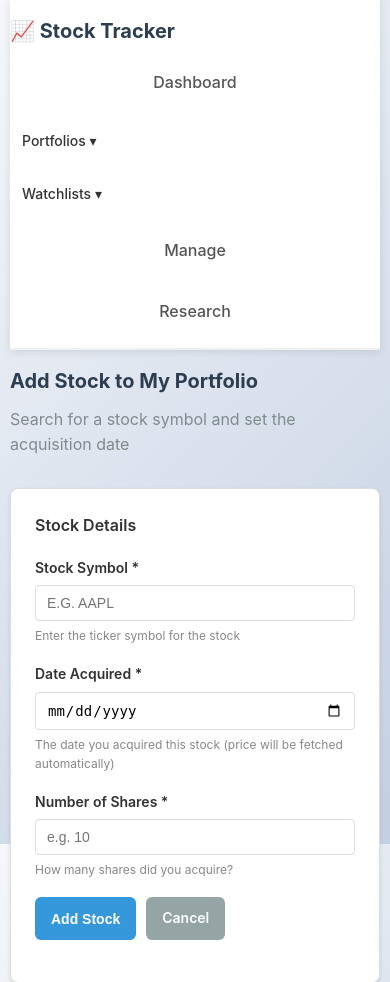
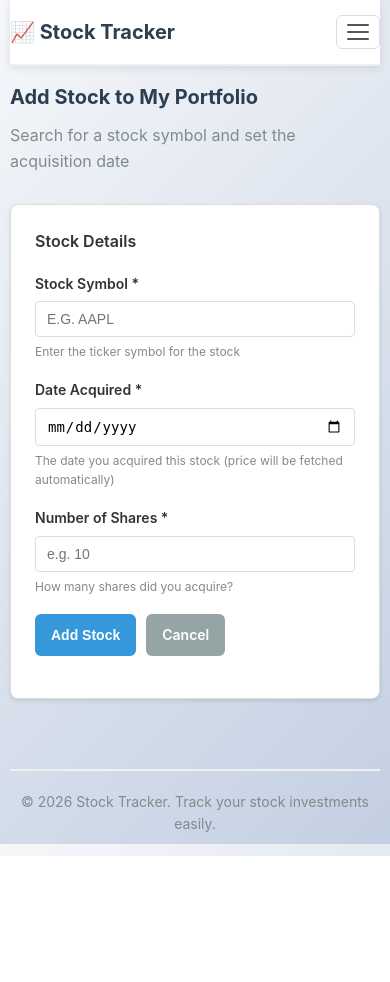
Before and after one commit to qchrisd/Stock-Tracker, a Flask app: page /portfolio/1/add in a window 390 px wide. Shown: the top 982 px of the page. After the commit the page ends 856 px from the top, so only its background shows below. Run offline with Flask 3, Linux system fonts and the light colour scheme; data comes from the database, SQL or seed files in the repository.

Commit message:
Changes mobile navbar to a hamburger menu

```diff
--- a/app/static/style.css
+++ b/app/static/style.css
@@ -50,6 +50,42 @@ header {
     gap: 20px;
     align-items: center;
     flex-wrap: wrap;
+}
+
+/* Hamburger button — hidden on desktop */
+.hamburger {
+    display: none;
+    flex-direction: column;
+    justify-content: center;
+    gap: 5px;
+    background: none;
+    border: 1px solid #ddd;
+    border-radius: 6px;
+    padding: 8px 10px;
+    cursor: pointer;
+    flex-shrink: 0;
+}
+
+.hamburger span {
+    display: block;
+    width: 22px;
+    height: 2px;
+    background: #555;
+    border-radius: 2px;
+    transition: transform 0.25s ease, opacity 0.25s ease;
+    transform-origin: center;
+}
+
+.hamburger.is-open span:nth-child(1) { transform: translateY(7px) rotate(45deg); }
+.hamburger.is-open span:nth-child(2) { opacity: 0; }
+.hamburger.is-open span:nth-child(3) { transform: translateY(-7px) rotate(-45deg); }
+
+/* Header top row (logo + hamburger) */
+.header-top {
+    display: flex;
+    align-items: center;
+    justify-content: space-between;
+    margin-bottom: 15px;
 }
 
 .nav-link {
@@ -874,11 +910,29 @@ footer {
 
     .logo {
         font-size: 24px;
+        margin-bottom: 0;
+    }
+
+    .header-top {
+        margin-bottom: 0;
+    }
+
+    .hamburger {
+        display: flex;
     }
 
     .navbar {
+        display: none;
         flex-direction: column;
         align-items: stretch;
+        gap: 4px;
+        padding: 12px 0 8px;
+        border-top: 1px solid #f0f0f0;
+        margin-top: 12px;
+    }
+
+    .navbar.nav-open {
+        display: flex;
     }
 
     .tabs {
@@ -924,7 +978,7 @@ footer {
     }
 
     .nav-link {
-        text-align: center;
+        text-align: left;
     }
 
     .stocks-grid {
--- a/app/templates/base.html
+++ b/app/templates/base.html
@@ -26,13 +26,28 @@
     .nav-dropdown-menu .divider { border-top: 1px solid #eee; margin: 4px 0; }
     .nav-dropdown-menu .menu-label { padding: 6px 16px 2px; font-size: 11px;
         font-weight: 600; color: #999; text-transform: uppercase; letter-spacing: 0.5px; }
+    /* Mobile: click-based dropdowns */
+    @media (max-width: 768px) {
+        .nav-dropdown { display: block; width: 100%; }
+        .nav-dropdown-btn { width: 100%; text-align: left; display: flex; justify-content: space-between; }
+        .nav-dropdown-menu { position: static; box-shadow: none; border: none;
+            background: #f5f7fa; border-radius: 0; padding-left: 12px;
+            min-width: 0; width: 100%; }
+        .nav-dropdown:hover .nav-dropdown-menu { display: none; }
+        .nav-dropdown.dropdown-open .nav-dropdown-menu { display: block; }
+    }
     </style>
 </head>
 <body>
     <div class="container">
         <header>
-            <h1 class="logo">📈 Stock Tracker</h1>
-            <nav class="navbar">
+            <div class="header-top">
+                <h1 class="logo">📈 Stock Tracker</h1>
+                <button class="hamburger" id="hamburger-btn" aria-label="Toggle navigation" aria-expanded="false">
+                    <span></span><span></span><span></span>
+                </button>
+            </div>
+            <nav class="navbar" id="main-navbar">
                 <a href="{{ url_for('main.dashboard') }}" class="nav-link">Dashboard</a>
 
                 <!-- Portfolios dropdown -->
@@ -90,5 +105,36 @@
     </div>
 
     {% block scripts %}{% endblock %}
+    <script>
+        (function () {
+            var btn = document.getElementById('hamburger-btn');
+            var nav = document.getElementById('main-navbar');
+            btn.addEventListener('click', function () {
+                var open = nav.classList.toggle('nav-open');
+                btn.classList.toggle('is-open', open);
+                btn.setAttribute('aria-expanded', open);
+            });
+            // Close nav when a link (not a dropdown button) is clicked
+            nav.querySelectorAll('a.nav-link, .nav-dropdown-menu a').forEach(function (link) {
+                link.addEventListener('click', function () {
+                    if (window.innerWidth <= 768) {
+                        nav.classList.remove('nav-open');
+                        btn.classList.remove('is-open');
+                        btn.setAttribute('aria-expanded', 'false');
+                    }
+                });
+            });
+            // Mobile dropdown toggles (click instead of hover)
+            nav.querySelectorAll('.nav-dropdown-btn').forEach(function (dropBtn) {
+                dropBtn.addEventListener('click', function (e) {
+                    if (window.innerWidth <= 768) {
+                        e.stopPropagation();
+                        var dropdown = dropBtn.closest('.nav-dropdown');
+                        dropdown.classList.toggle('dropdown-open');
+                    }
+                });
+            });
+        })();
+    </script>
 </body>
 </html>
```
